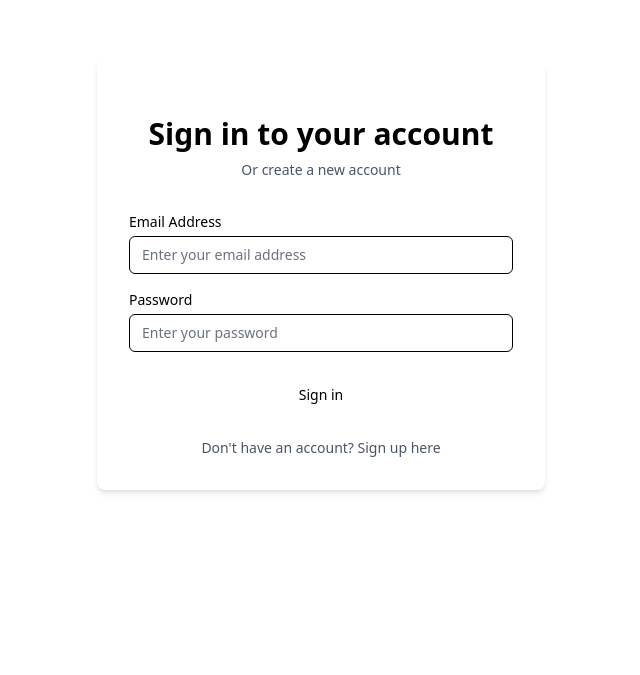
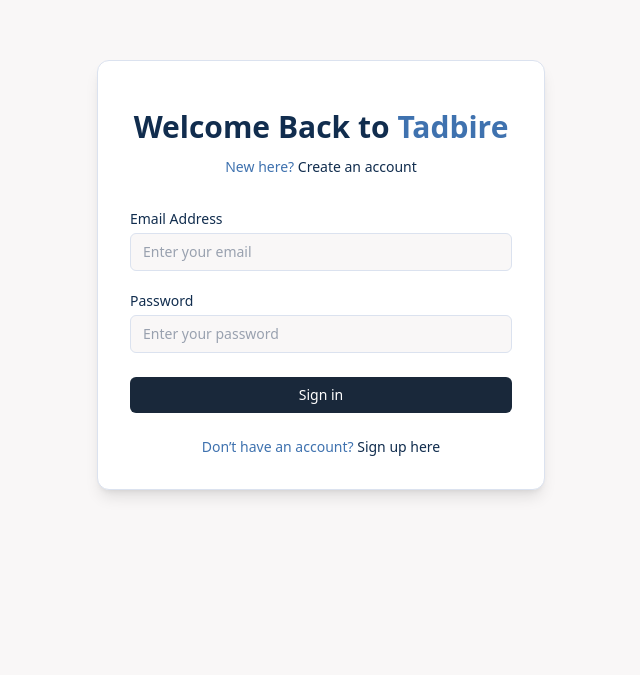
Before and after one commit to Ahmedl-Be/tadbir, a React (Vite) app in the folder client/: page /login in a window 1280 px wide. Shown: the part 125-800 px from the top of the page, without its empty margins (319-959 px from the left). Built offline with nearby package versions, Linux system fonts and the light colour scheme.

Commit message:
login and registert UI's

```diff
--- a/client/src/pages/auth/login.jsx
+++ b/client/src/pages/auth/login.jsx
@@ -30,82 +30,89 @@
   };
 
   return (
-    <div className="min-h-screen flex items-center justify-center bg-light py-12 px-4 sm:px-6 lg:px-8">
-      <div className="max-w-md w-full space-y-8 bg-white p-8 rounded-lg shadow-md">
+    <div className="min-h-screen flex items-center justify-center bg-[#F9F7F7] py-12 px-4 sm:px-6 lg:px-8">
+      <div className="max-w-md w-full space-y-8 bg-white p-8 rounded-xl shadow-lg border border-[#DBE2EF]">
+
+        {/* Header */}
         <div>
-          <h2 className="mt-6 text-center text-3xl font-extrabold text-dark">
-            Sign in to your account
+          <h2 className="mt-4 text-center text-3xl font-extrabold text-[#112D4E]">
+            Welcome Back to <span className="text-[#3F72AF]">Tadbire</span>
           </h2>
-          <p className="mt-2 text-center text-sm text-gray-600">
-            Or{' '}
+          <p className="mt-3 text-center text-sm text-[#3F72AF]">
+            New here?{" "}
             <Link
               to="/register"
-              className="font-medium text-primary hover:text-dark"
+              className="font-medium text-[#112D4E] hover:text-[#3F72AF]"
             >
-              create a new account
+              Create an account
             </Link>
           </p>
         </div>
 
+        {/* Form */}
         <form className="mt-8 space-y-6" onSubmit={handleSubmit}>
-          <div className="space-y-4">
+          <div className="space-y-5">
+
+            {/* Email */}
             <div>
-              <label htmlFor="email" className="block text-sm font-medium text-dark">
+              <label htmlFor="email" className="block text-sm font-medium text-[#112D4E]">
                 Email Address
               </label>
               <input
                 id="email"
                 name="email"
                 type="email"
-                autoComplete="email"
                 required
                 value={form.email}
                 onChange={handleChange}
-                className="mt-1 appearance-none relative block w-full px-3 py-2 border border-accent-light rounded-md placeholder-gray-500 text-dark focus:outline-none focus:ring-primary focus:border-primary focus:z-10 sm:text-sm"
-                placeholder="Enter your email address"
+                className="mt-1 block w-full px-3 py-2 border border-[#DBE2EF] rounded-md bg-[#F9F7F7] text-[#112D4E] placeholder-gray-400 focus:outline-none focus:ring-[#3F72AF] focus:border-[#3F72AF] sm:text-sm"
+                placeholder="Enter your email"
               />
             </div>
 
+            {/* Password */}
             <div>
-              <label htmlFor="password" className="block text-sm font-medium text-dark">
+              <label htmlFor="password" className="block text-sm font-medium text-[#112D4E]">
                 Password
               </label>
               <input
                 id="password"
                 name="password"
                 type="password"
-                autoComplete="current-password"
                 required
                 value={form.password}
                 onChange={handleChange}
-                className="mt-1 appearance-none relative block w-full px-3 py-2 border border-accent-light rounded-md placeholder-gray-500 text-dark focus:outline-none focus:ring-primary focus:border-primary focus:z-10 sm:text-sm"
+                className="mt-1 block w-full px-3 py-2 border border-[#DBE2EF] rounded-md bg-[#F9F7F7] text-[#112D4E] placeholder-gray-400 focus:outline-none focus:ring-[#3F72AF] focus:border-[#3F72AF] sm:text-sm"
                 placeholder="Enter your password"
               />
             </div>
           </div>
 
+          {/* Error Message */}
           {error && (
-            <div className="rounded-md bg-red-50 p-4">
-              <div className="text-sm text-red-700">{error}</div>
+            <div className="rounded-md bg-red-50 p-4 border border-red-200">
+              <p className="text-sm text-red-700">{error}</p>
             </div>
           )}
 
+          {/* Login Button */}
           <div>
             <button
               type="submit"
               disabled={loading}
-              className="group relative w-full flex justify-center py-2 px-4 border border-transparent text-sm font-medium rounded-md  bg-primary hover:bg-dark focus:outline-none focus:ring-2 focus:ring-offset-2 focus:ring-primary disabled:opacity-50 disabled:cursor-not-allowed"
+              className="w-full flex justify-center py-2 px-4 rounded-md text-sm font-medium text-white bg-[#19283a] hover:bg-[#274b74] transition focus:outline-none focus:ring-2 focus:ring-offset-2 focus:ring-[#3F72AF] disabled:opacity-50"
             >
-              {loading ? 'Signing in...' : 'Sign in'}
+              {loading ? "Signing in..." : "Sign in"}
             </button>
           </div>
 
+          {/* Footer */}
           <div className="text-center">
-            <p className="text-sm text-gray-600">
-              Don't have an account?{' '}
+            <p className="text-sm text-[#3F72AF]">
+              Don’t have an account?{" "}
               <Link
                 to="/register"
-                className="font-medium text-primary hover:text-dark"
+                className="font-medium text-[#112D4E] hover:text-[#3F72AF]"
               >
                 Sign up here
               </Link>
--- a/client/src/pages/auth/register.jsx
+++ b/client/src/pages/auth/register.jsx
@@ -57,9 +57,9 @@
 
   return (
     <div className="min-h-screen flex items-center justify-center bg-[#F9F7F7] py-12 px-4 sm:px-6 lg:px-8">
-      <div className="max-w-md w-full space-y-8 bg-white p-10 rounded-2xl shadow-lg border border-[#DBE2EF]">
+      <div className="max-w-md w-full space-y-8 bg-white p-10 rounded-2xl shadow-sm border border-[#e1e4eb]">
         <div>
-          <h2 className="text-center text-3xl font-extrabold text-[#112D4E]">
+          <h2 className="text-center text-2xl font-extrabold text-[#112D4E]">
             Create your Tadbire account
           </h2>
           <p className="mt-2 text-center text-sm text-[#3F72AF]">
```
